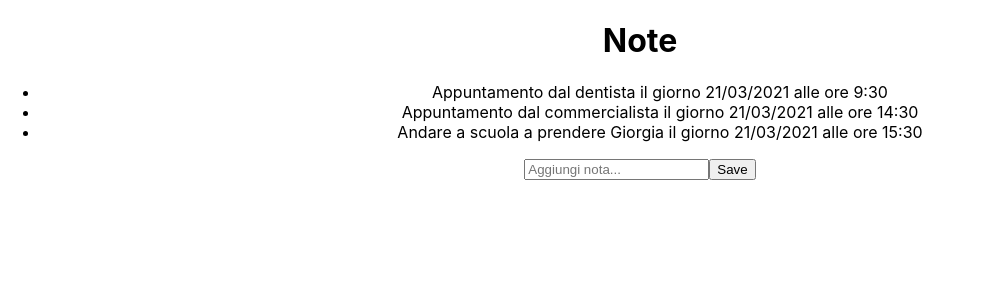
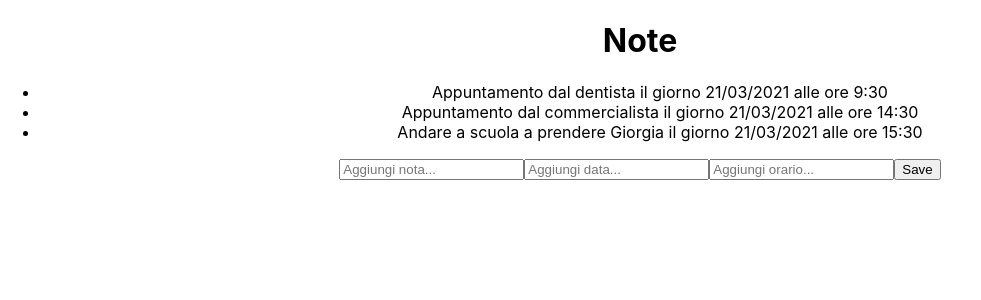
Before and after one commit to freewebsolution/ReactHooks, a React (Create React App) app in the folder notes/: page / in a window 1280 px wide. Shown: the top 300 px of the page, without its empty margins (0-981 px from the left). Built offline with nearby package versions, Linux system fonts and the light colour scheme.

Commit message:
Aggiungi data ed ora

```diff
--- a/notes/src/App.js
+++ b/notes/src/App.js
@@ -5,21 +5,37 @@ import Note from './components/Note';
 const App = (props) => {
   const [note, setNote] = useState(props.note)
   const [newNote, setNewNote] = useState('')
+  const [newDay, setNewDay] = useState('')
+  const [newOur, setNewOur] = useState('')
   const addNote = (e) => {
     e.preventDefault()
     const noteObj = {
       tema: newNote,
+      giorno: newDay,
+      ora: newOur,
       data: new Date().toISOString(),
       important: Math.random() < 0.5,
       id: note.lenght + 1
     }
     setNote(note.concat(noteObj))
     setNewNote('')
+    setNewDay('')
+    setNewOur('')
   }
 
   const handleNoteChange = (e) => {
     console.log(e.target.value)
     setNewNote(e.target.value)
+
+  }
+  const handleDayChange = (e) => {
+    console.log(e.target.value)
+    setNewDay(e.target.value)
+  }
+
+  const handleOurChange = (e) => {
+    console.log(e.target.value)
+    setNewOur(e.target.value)
   }
   return (
     <div className="App">
@@ -35,6 +51,16 @@ const App = (props) => {
           onChange={handleNoteChange}
           value={newNote}
         />
+        <input
+          placeholder="Aggiungi data..."
+          onChange={handleDayChange}
+          value={newDay}
+        />
+        <input
+          placeholder="Aggiungi orario..."
+          onChange={handleOurChange}
+          value={newOur}
+        />
         <button type="submit">Save</button>
       </form>
     </div>
```
